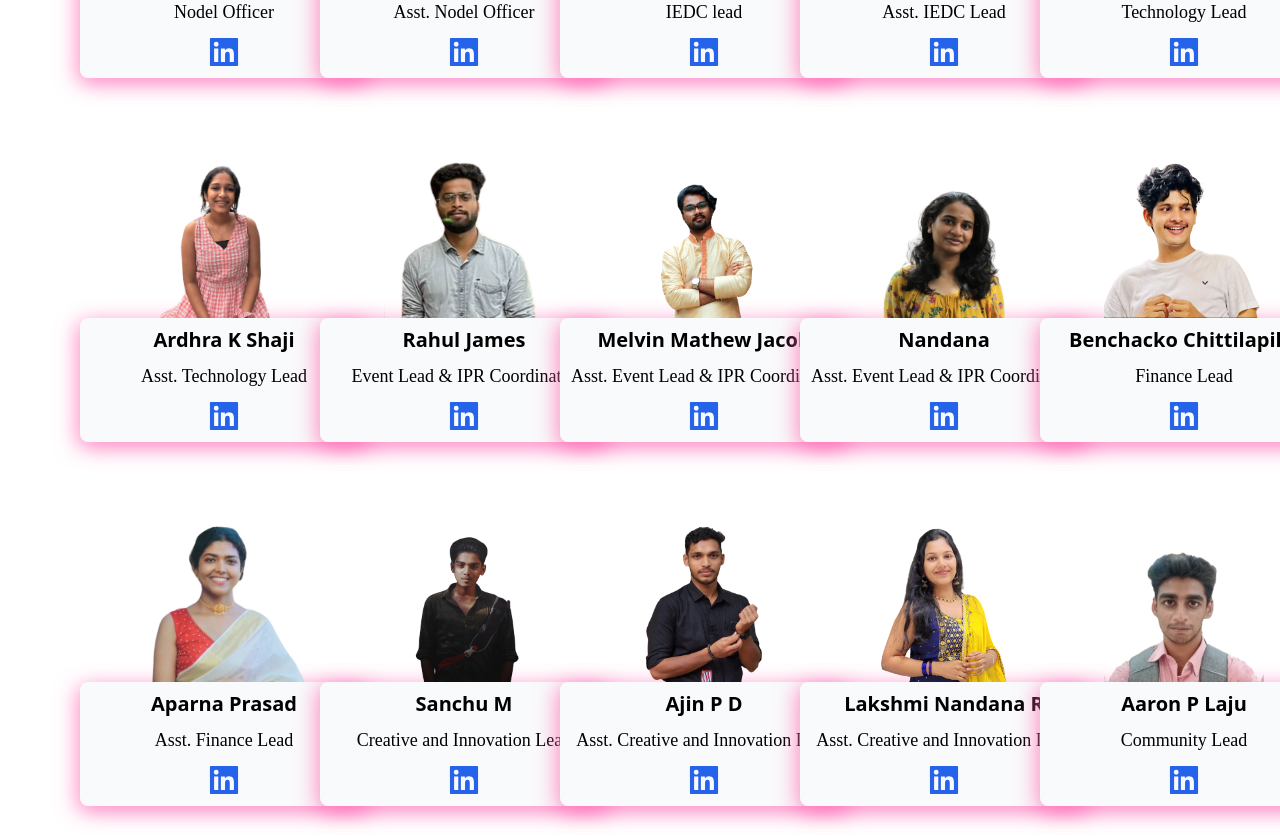
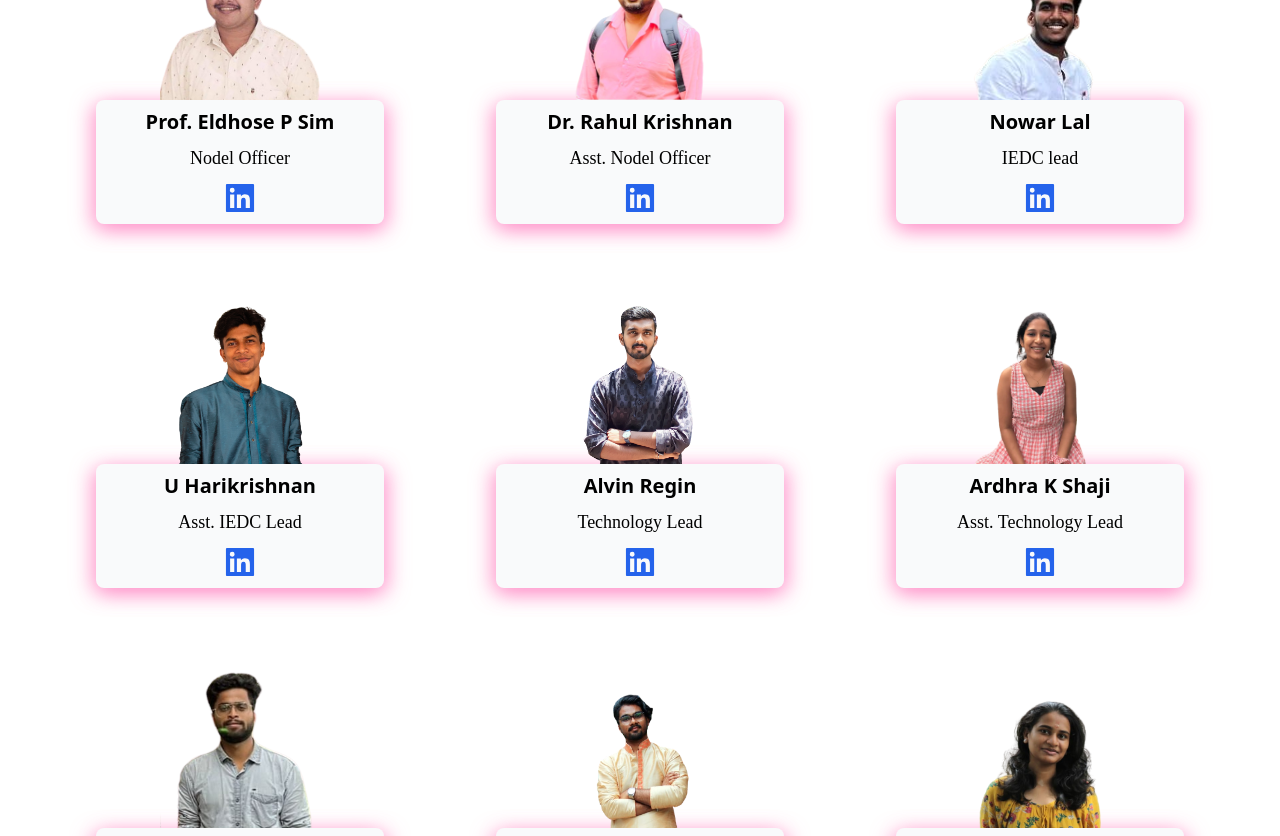
Before and after one commit to IEDCASIET/IEDC-Website, a React (Vite) app: page / in a window 1280 px wide. Shown: the part 2772-3608 px from the top of the page. Built offline with nearby package versions, Linux system fonts and the light colour scheme.

Commit message:
added excom photo and made some changes

```diff
--- a/src/pages/Excom/Excom.jsx
+++ b/src/pages/Excom/Excom.jsx
@@ -162,12 +162,13 @@ const reasons = [
 
 const Excom = () => {
   return (
-    <section id='our-execom' className="bg-white-500 text-black h-screen flex flex-col justify-center mt-123">
-      <div className="text-center mb-4">
+    <section id='our-execom' className="bg-white-500 text-black h-auto flex flex-col justify-center">
+      <div className="text-center mt-32">
         <h1 className="text-7xl font-medium inline">Our</h1>&nbsp;&nbsp;&nbsp;&nbsp;
         <h1 className="text-7xl font-semibold inline">Execom</h1>
       </div>
-      <div className="p-20 mx-auto grid grid-cols-1 sm:grid-cols-1 md:grid-cols-5 lg:grid-cols-5 xl:grid-cols-5 gap-20">
+      <div className="p-20 mx-auto flex flex-wrap justify-center gap-20">
+      {/* <!-- <div class="p-20 mx-auto grid grid-cols-1 sm:grid-cols-1 md:grid-cols-5 lg:grid-cols-5 xl:grid-cols-5 gap-20"></div> --> */}
         {reasons.map((item, index) => (
           <Team key={index} {...item} />
         ))}
```
Also changed, not shown: src/assets/Excom/Eldhosesir.png.
